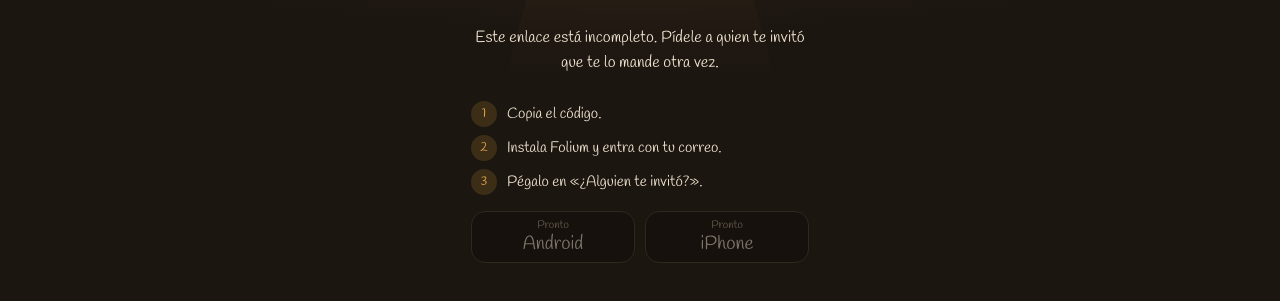
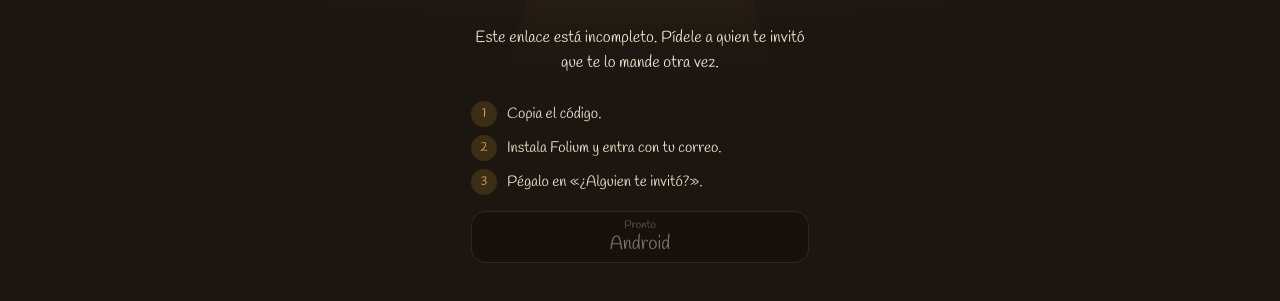
Before and after one commit to RauwPuntopy/rauwpuntopy.github.io, a plain HTML site: page folium/invitar/index.html in a window 1280 px wide. Shown: the part 343-644 px from the top of the page. Drawn offline with Linux system fonts and the light colour scheme.

Commit message:
Página de invitación: solo Android por ahora

```diff
--- a/folium/invitar/index.html
+++ b/folium/invitar/index.html
@@ -67,10 +67,6 @@
         <span class="install-label" data-install-label>Pronto</span>
         <span class="install-name">Android</span>
       </a>
-      <a class="install-button is-soon" id="install-iphone" aria-disabled="true">
-        <span class="install-label" data-install-label>Pronto</span>
-        <span class="install-name">iPhone</span>
-      </a>
     </div>
 
     <p class="footer" id="footer"></p>
--- a/folium/invitar/invite.css
+++ b/folium/invitar/invite.css
@@ -220,11 +220,10 @@ body {
   -webkit-tap-highlight-color: transparent;
 }
 
-/* ---- Install buttons ---- */
+/* ---- Install button (Android only for now: full width, like "Abrir en Folium") ---- */
 .install {
   display: grid;
-  grid-template-columns: 1fr 1fr;
-  gap: 10px;
+  grid-template-columns: 1fr;
   margin-top: 16px;
 }
 
--- a/folium/invitar/invite.js
+++ b/folium/invitar/invite.js
@@ -2,10 +2,9 @@
 // Reads `c` and `n` from the URL only (never calls Supabase).
 // The inviter's name comes from the URL: it is always written with textContent.
 
-// Install links. Fill them in when the first installable builds exist.
-// While one is empty, its button shows "Pronto", dimmed and without a link.
+// Install link (Android only for now). Fill it in when the first APK exists.
+// While it is empty, its button shows "Pronto", dimmed and without a link.
 export const ANDROID_URL = ''; // APK from EAS
-export const IPHONE_URL = ''; // TestFlight invite link
 
 export const INVITE_ALPHABET = '23456789ABCDEFGHJKMNPQRSTUVWXYZ';
 export const MAX_NAME_LENGTH = 40; // same as profiles.display_name
@@ -140,7 +139,6 @@ export function renderInvite(doc, search) {
   }
 
   renderInstall($('install-android'), ANDROID_URL);
-  renderInstall($('install-iphone'), IPHONE_URL);
 }
 
 if (typeof document !== 'undefined') {
```
